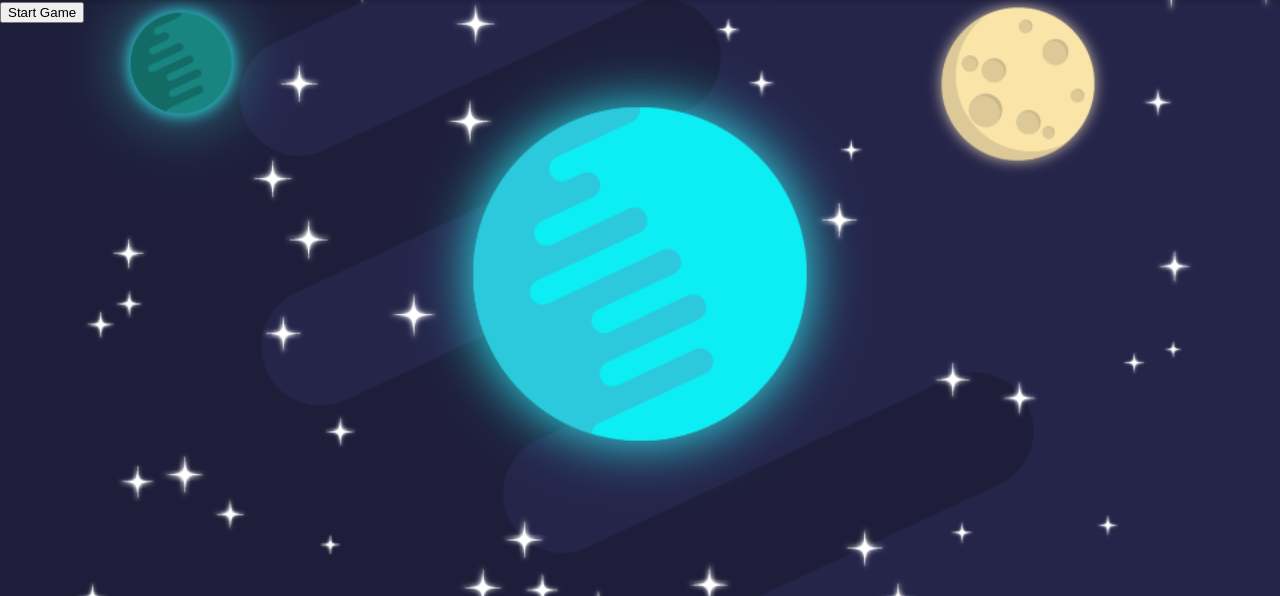
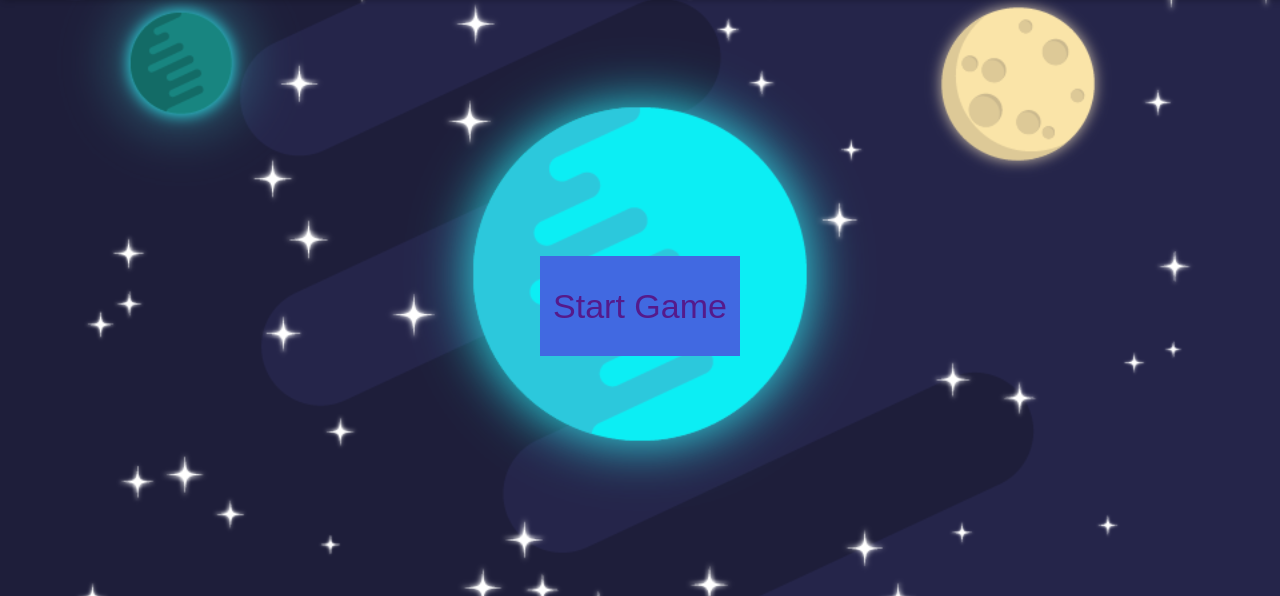
Before and after one commit to autumnmint/CatchTheTardis, a PHP site: page /start.html in a window 1280 px wide. Shown: the part 94-690 px from the top of the page. Run offline with PHP 8.4, Linux system fonts and the light colour scheme.

Commit message:
fixed button start_game

```diff
--- a/about.html
+++ b/about.html
@@ -27,7 +27,9 @@
 		собственно говоря — и он очень и очень хорош в этом.
 		Он спасал нас не раз от внеземной угрозы и Зла от начала времён, но кто же он на самом деле?
 		</p>
+		<div class="about_image">
 		<img src="images/aboutImages.png"/>
+		</div>
 		<p>
 		<span style="font-style:italic;">
 		Хорошо, что я шотландец. Я шотландец. Я шотландец.
--- a/main.css
+++ b/main.css
@@ -28,7 +28,9 @@
   padding: 0;
   float: right;
 }
-.menu-main li {display: inline-block;}
+.menu-main li {
+	display: inline-block;
+	}
 .menu-main a {
   text-decoration: none;
   display: block;
@@ -42,13 +44,34 @@
   color: #000000;
   transition:.3s linear;
 }
-.main-start{
-	position:absolute;
-	margin: 50px;
+.main_button{
+	background-color:#4169E1;
+	border:0;
+	color:#ffffff;
+	width: 200px;
+	height: 100px;
+	font-size:34px;
+
+
 }
+.main_button a{
+	text-decoration: none;
+}
+.main_start{
+	text-align:center;
+	margin-top:20%;
+}
+
 .top_list{
+	color:#FFFFFF;
+	font-size:30px;
+	float:right;
+
+}
+.top_list li{
 	text-align:center;
-	color:#FFFFFF;
-	position:center;
-	font-size:24px;
 }
+
+.about_image{
+	text-align:center;
+}
--- a/start.html
+++ b/start.html
@@ -14,8 +14,8 @@
 				<li><a href="">Top List</a></li>
 			</ul>
 		</nav>
-		<div class="main_start">
-			<button>Start Game</button>
-		</div>
+			<div class="main_start">
+			<button class="main_button"><a href="">Start Game</a></button>
+			</div>
 		</body>
 		</html>
--- a/toplist.html
+++ b/toplist.html
@@ -14,14 +14,12 @@
 				<li><a href="">Top List</a></li>
 			</ul>
 		</nav>
-	<div class="top_list">
-		<ol>
+		<ol class="top_list">
 			<li>9 доктор</li>
 			<li>10 доктор</li>
 			<li>11 доктор</li>
 			<li>12 доктор</li>
 			<li>13 доктор</li>
 		</ol>
-	</div>
 		</body>
 		</html>
```
